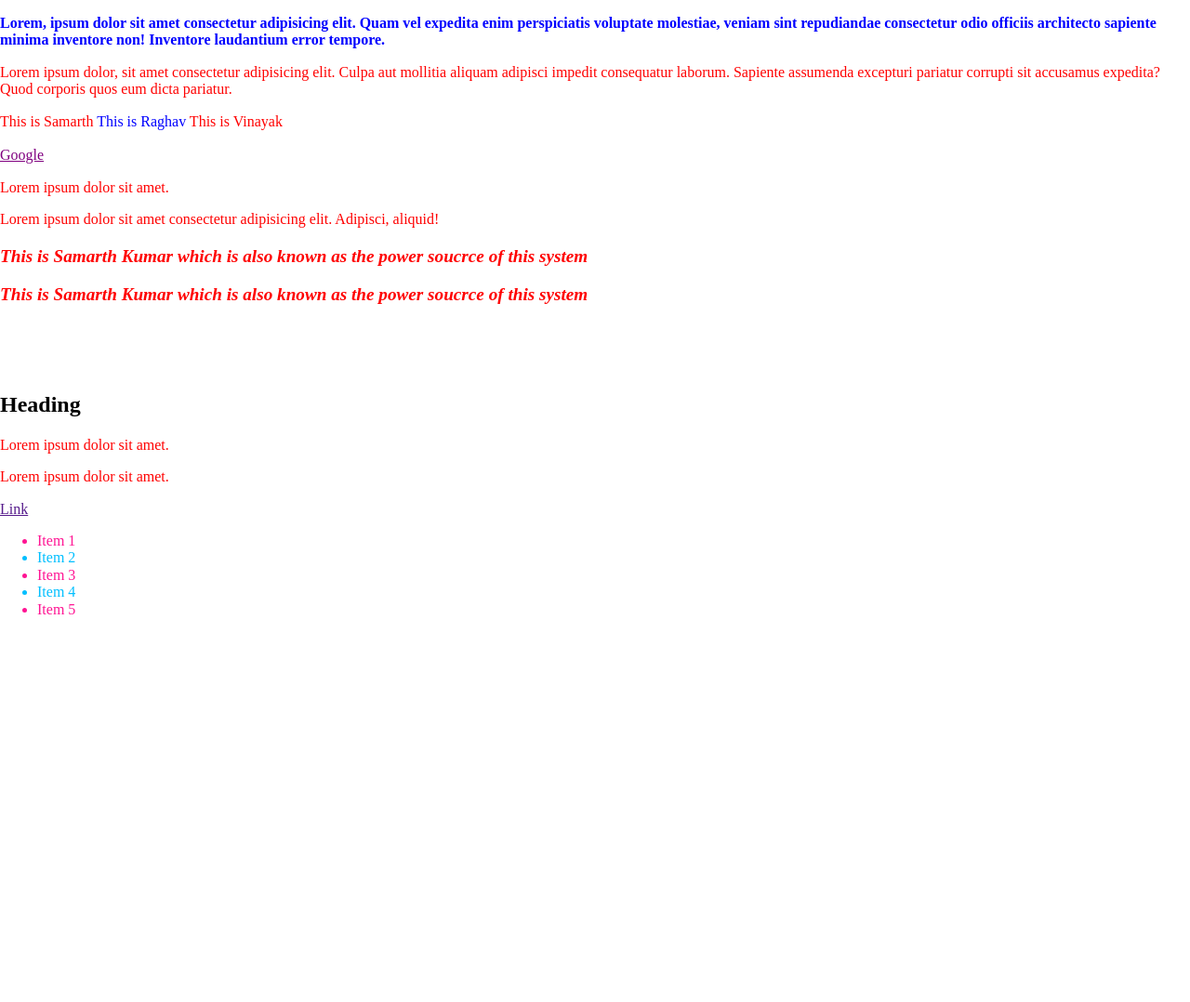
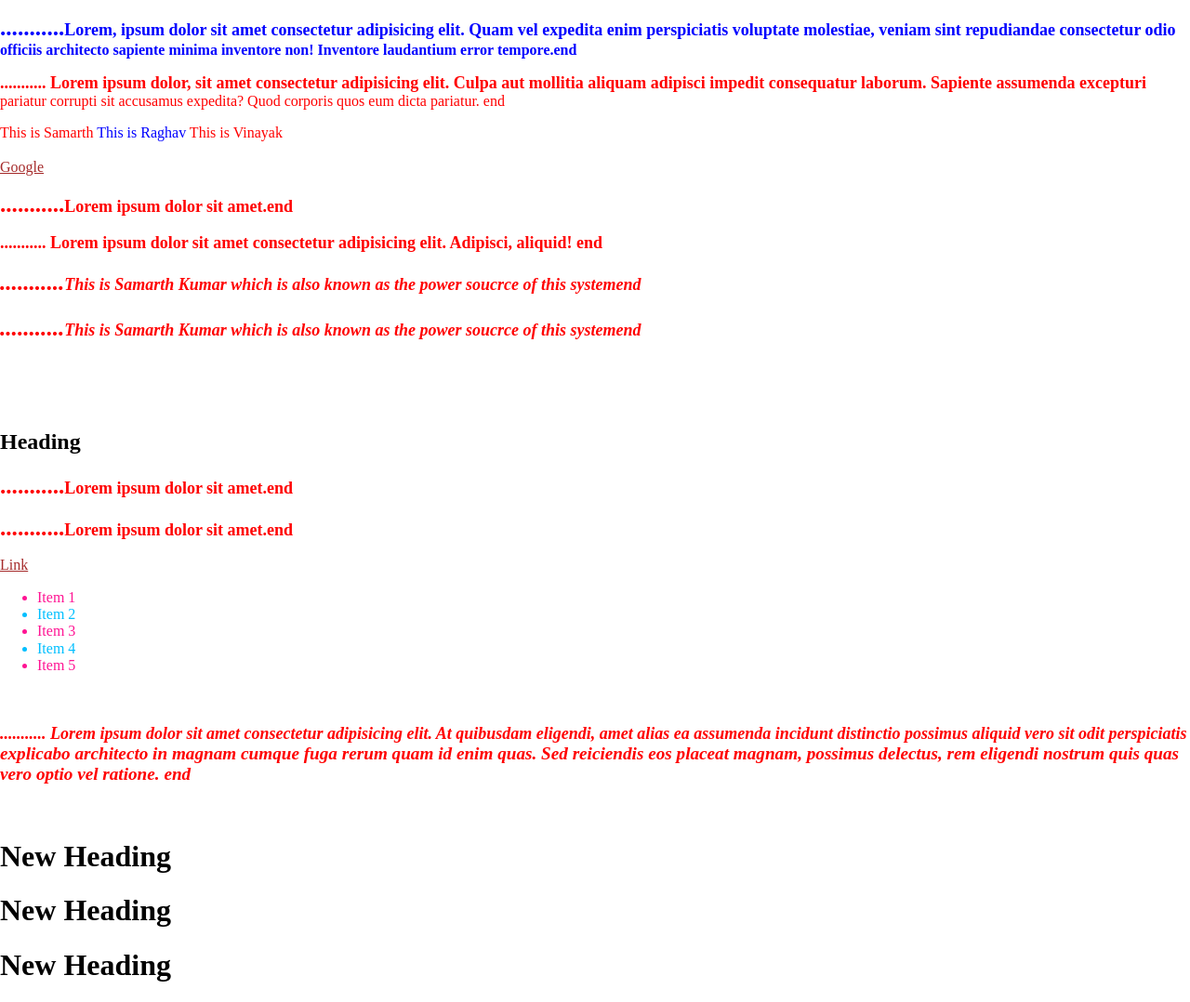
Before and after one commit to SamarthKumar300/Web_Dev, a plain HTML site: page index3.html in a window 1280 px wide. Shown: the whole page at 93% size. Before the commit the page ends 800 px from the top, so only its background shows below. Drawn offline with Linux system fonts and the light colour scheme.

Commit message:
new commit

```diff
--- a/CSS/style.css
+++ b/CSS/style.css
@@ -74,11 +74,57 @@ a[href*=google] {
     font-size: 70%;
 } */
 
-/* How to style an unordered list */
+/* How to style an ordered list */
 ul li:nth-child(odd){
     color: deeppink;
 }
 
+/* How to style an ordered list  */
 ul li:nth-child(even){
     color:deepskyblue;
 }
+
+/* How to style an ordered list  */
+ul li :nth-child(3n){
+    color: green;
+}
+
+/* Adding Styling to the link */
+
+a:hover a:focus{
+    color: blanchedalmond;
+}
+
+a:visited ,a:link{
+    color: brown;
+}
+
+
+p::first-letter{
+    font-size: 140%;
+    font-weight: bold;
+}
+
+/* For making the selection in the first line */
+p::first-line{
+    font-size: large;
+    font-weight: bold;
+}
+
+/* For making the selection change color */
+p::selection{
+    background-color: blue;
+}
+
+/* For adding something before an HTML Tag */
+p::before{
+    content: " ...........";
+}
+
+p::after{
+    content: "end";
+}
+
+
+
+/* SELECTORS SPECIFICITY */
--- a/index3.html
+++ b/index3.html
@@ -28,7 +28,7 @@
 
     <br>
 
-    <a href="https://google.com" target="_blank">Google</a>
+    <a href="https://google.com/" target="_blank">Google</a>
 
     <!-- Relational Selector in CSS -->
 
@@ -54,7 +54,7 @@
         </h2>
         <p>Lorem ipsum dolor sit amet.</p>
         <p>Lorem ipsum dolor sit amet.</p>
-        <a href="">Link</a>
+        <a href="https://samarthdesign.netlify.app" target="_blank">Link</a>
         <ul>
             <li>Item 1</li>
             <li>Item 2</li>
@@ -63,5 +63,18 @@
             <li>Item 5</li>
         </ul>
     </article>
+
+    <br>
+    <p>
+        Lorem ipsum dolor sit amet consectetur adipisicing elit. At quibusdam eligendi, amet alias ea assumenda incidunt distinctio possimus aliquid vero sit odit perspiciatis explicabo architecto in magnam cumque fuga rerum quam id enim quas. Sed reiciendis eos placeat magnam, possimus delectus, rem eligendi nostrum quis quas vero optio vel ratione.
+    </p>
+
+    <br>
+
+    <article>
+        <h1 class="highlight">New Heading</h1>
+        <h1 class="highlight">New Heading</h1>
+        <h1 class="highlight">New Heading</h1>
+    </article>
 </body>
 </html>
```
Also changed, not shown: tags.txt.
